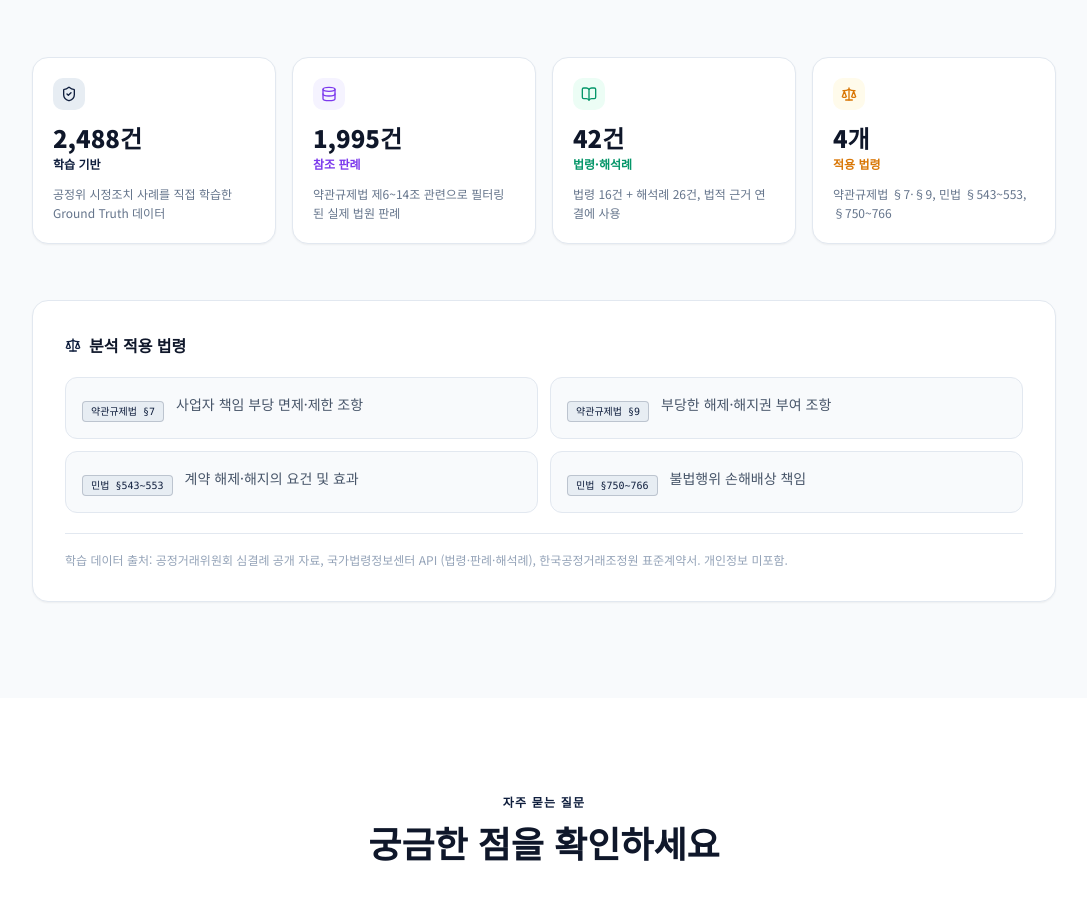
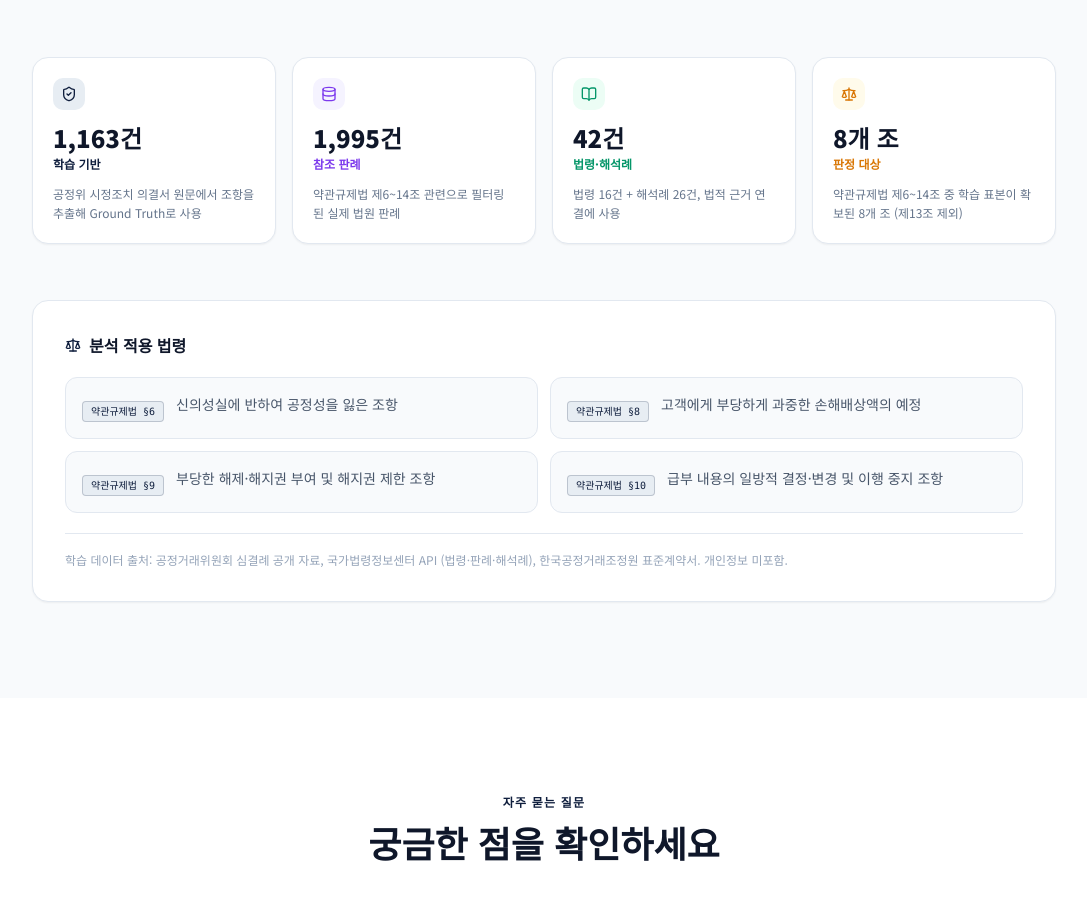
Before and after one commit to gksmfly/ContractRisk-Guard, a Next.js app in the folder frontend/: page / in a window 1280 px wide. Shown: the part 2742-3644 px from the top of the page, without its empty margins (96-1183 px from the left). Built offline with nearby package versions, Linux system fonts and the light colour scheme; no server answers.

Commit message:
fix: correct stale trust stats — 1,163 decisions, drop 민법 from covered laws

```diff
--- a/frontend/components/sections/TrustSection.tsx
+++ b/frontend/components/sections/TrustSection.tsx
@@ -8,9 +8,12 @@ const STATS = [
     icon: ShieldCheck,
     iconColor: "text-navy",
     iconBg: "bg-navy-soft",
-    value: "2,488건",
+    // **수집 원본과 학습 데이터를 섞지 말 것.** 공정위 의결서 원문 1,163건을 파싱해 조항
+    // 2,432건을 얻었고, 그중 FB-Check를 통과한 것만 학습에 들어간다. 예전에 여기 적혀 있던
+    // "2,488건"은 재파싱 이전 수치라 지금 어느 파일과도 맞지 않는다.
+    value: "1,163건",
     label: "학습 기반",
-    desc: "공정위 시정조치 사례를 직접 학습한 Ground Truth 데이터",
+    desc: "공정위 시정조치 의결서 원문에서 조항을 추출해 Ground Truth로 사용",
   },
   {
     icon: Database,
@@ -32,17 +35,22 @@ const STATS = [
     icon: Scale,
     iconColor: "text-amber-600",
     iconBg: "bg-amber-50",
-    value: "4개",
-    label: "적용 법령",
-    desc: "약관규제법 §7·§9, 민법 §543~553, §750~766",
+    // 민법은 근거 경로에서 빠졌다(2026-08-31). 법령을 검색으로 붙이던 시절에는 서비스 약관
+    // 해지 조항에 민법 §658·§674조의3, 상법 §168조의5가 "적용 법령"으로 떴다. 지금은 예측한
+    // 조에서 약관규제법 조문을 직접 매핑하므로 다른 법이 섞일 수 없다.
+    value: "8개 조",
+    label: "판정 대상",
+    desc: "약관규제법 제6~14조 중 학습 표본이 확보된 8개 조 (제13조 제외)",
   },
 ];
 
+// 화면에 실제로 근거로 나갈 수 있는 법은 약관규제법 하나뿐이다. CLEAN 데이터에서 사례가
+// 많은 순으로 네 개를 싣는다(제6조 217 · 제8조 169 · 제10조 159 · 제9조 107).
 const COVER_LAWS = [
-  { law: "약관규제법", articles: "§7", desc: "사업자 책임 부당 면제·제한 조항" },
-  { law: "약관규제법", articles: "§9", desc: "부당한 해제·해지권 부여 조항" },
-  { law: "민법", articles: "§543~553", desc: "계약 해제·해지의 요건 및 효과" },
-  { law: "민법", articles: "§750~766", desc: "불법행위 손해배상 책임" },
+  { law: "약관규제법", articles: "§6", desc: "신의성실에 반하여 공정성을 잃은 조항" },
+  { law: "약관규제법", articles: "§8", desc: "고객에게 부당하게 과중한 손해배상액의 예정" },
+  { law: "약관규제법", articles: "§9", desc: "부당한 해제·해지권 부여 및 해지권 제한 조항" },
+  { law: "약관규제법", articles: "§10", desc: "급부 내용의 일방적 결정·변경 및 이행 중지 조항" },
 ];
 
 export function TrustSection() {
```
